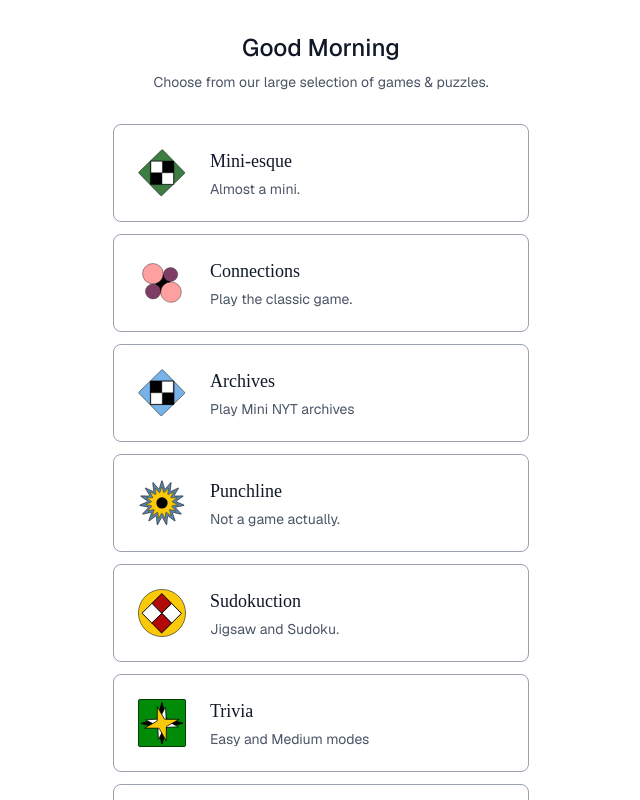
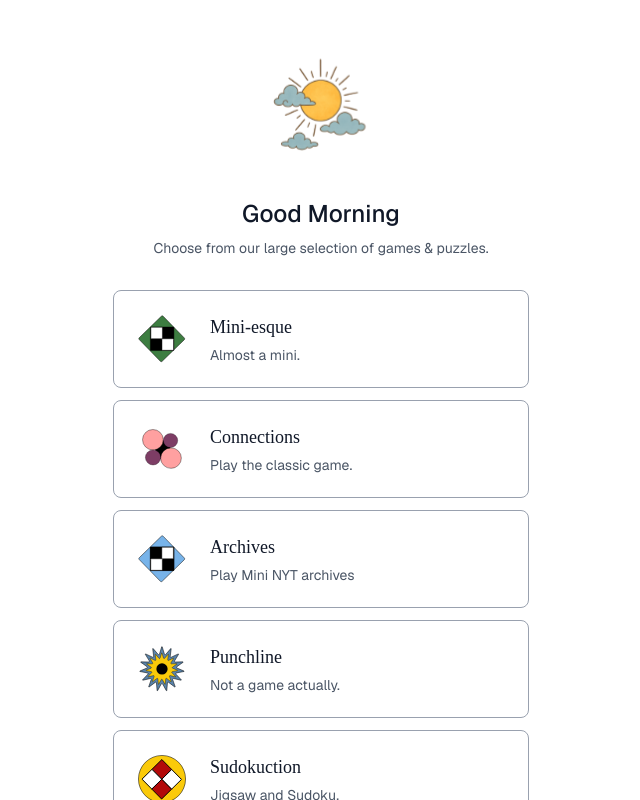
Before and after one commit to carpeadiam-alt/core-frontend-fork, a Next.js app in the folder core-frontend/: page / in a window 1280 px wide. Shown: the top 800 px of the page, without its empty margins (319-959 px from the left). Built offline with nearby package versions, Linux system fonts and the light colour scheme; a web font is replaced by a local one.

Commit message:
day/night images

```diff
--- a/core-frontend/src/app/page.tsx
+++ b/core-frontend/src/app/page.tsx
@@ -18,16 +18,20 @@ const yuseiMagic = {
 
 export default function Home() {
   const [greeting, setGreeting] = useState('Good Morning');
+  const [isEvening, setIsEvening] = useState(false);
 
   useEffect(() => {
     const updateGreeting = () => {
       const hour = new Date().getHours();
       if (hour < 12) {
         setGreeting('Good Morning');
+        setIsEvening(false);
       } else if (hour < 18) {
         setGreeting('Good Afternoon');
+        setIsEvening(false);
       } else {
         setGreeting('Good Evening');
+        setIsEvening(true);
       }
     };
 
@@ -36,6 +40,13 @@ export default function Home() {
     const interval = setInterval(updateGreeting, 60000);
     return () => clearInterval(interval);
   }, []);
+
+  // Image dimensions (you can adjust these)
+  const timeIconWidth = 100;
+  const timeIconHeight = 100;
+
+  // Placeholder paths for time-based images
+  const timeBasedImagePath = isEvening ? '/icons/night.svg' : '/icons/day.svg';
 
   const gameOptions = [
     {
@@ -126,6 +137,17 @@ export default function Home() {
         <div className="max-w-md mx-auto px-4 py-8">
           {/* Header */}
           <div className="text-center mb-8">
+            {/* Time-based SVG Icon */}
+            <div className="flex justify-center mb-4">
+              <Image
+                src={timeBasedImagePath}
+                alt={`${greeting} icon`}
+                width={timeIconWidth}
+                height={timeIconHeight}
+                className="object-contain"
+              />
+            </div>
+
             <h1 className="text-2xl font-medium text-gray-900 mb-2">
               {greeting}
             </h1>
```
Also changed, not shown: core-frontend/public/icons/day.svg (added), core-frontend/public/icons/night.svg (added).
